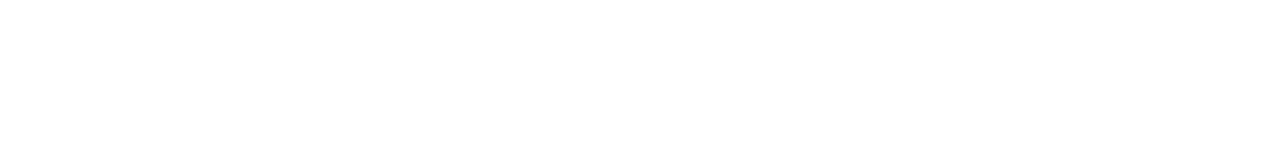
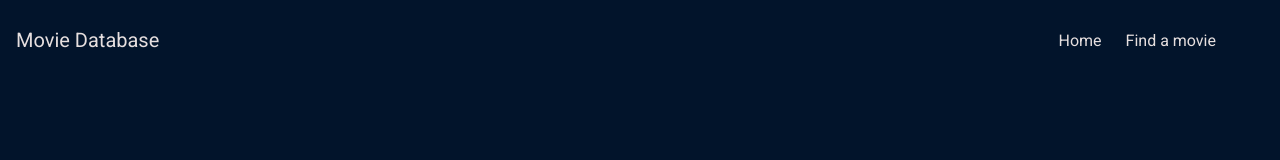
Before and after one commit to neo-cameo/API-Project, a plain HTML site: page index.html in a window 1280 px wide. Drawn offline with Linux system fonts and the light colour scheme.

Commit message:
second commit

```diff
--- a/index.html
+++ b/index.html
@@ -3,9 +3,24 @@
 <head>
     <meta charset="UTF-8">
     <meta name="viewport" content="width=device-width, initial-scale=1.0">
-    <title>Document</title>
+    <script src="index.js"></script>
+    <link rel="stylesheet" href="style.css">
+    <title>Movie Database</title>
 </head>
 <body>
-
+    <section id="navbar">
+        <nav>
+            <div class="navbar__container">
+                <div class="logo">
+                    Movie Database
+                </div>
+                <div class="nav__links">
+                    <a href="" class="nav__link">Home</a>
+                    <a href="" class="nav__link">Find a movie</a>
+                    <!-- <button class="genre__list" onclick="event">Genre</button> -->
+                </div>
+            </div>
+        </nav>
+    </section>
 </body>
 </html>
--- /dev/null
+++ b/style.css
@@ -0,0 +1,47 @@
+@import url('https://fonts.googleapis.com/css2?family=Roboto:wght@400;500;700&display=swap');
+
+* {
+    padding: 0;
+    margin: 0;
+    box-sizing: border-box;
+    font-family: 'Roboto', sans-serif;
+    color: #e6dfdf;
+}
+
+body {
+    max-width: 100%;
+    overflow-x: hidden;
+    background-color: #02142b;
+}
+
+nav {
+    display: flex;
+    height: 80px;
+}
+
+a {
+    text-decoration: none;
+}
+
+/* Navbar */
+
+.navbar__container {
+    width: 100%;
+    max-width: 1200px;
+    display: flex;
+    justify-content: space-between;
+    align-items: center;
+    margin: 16px;
+}
+
+.logo {
+    font-size: 20px;
+}
+
+.nav__links {
+    display: flex;
+    justify-content: space-between;
+}
+.nav__link {
+    padding-left: 24px;
+}
```
Also changed, not shown: index.css (deleted).
